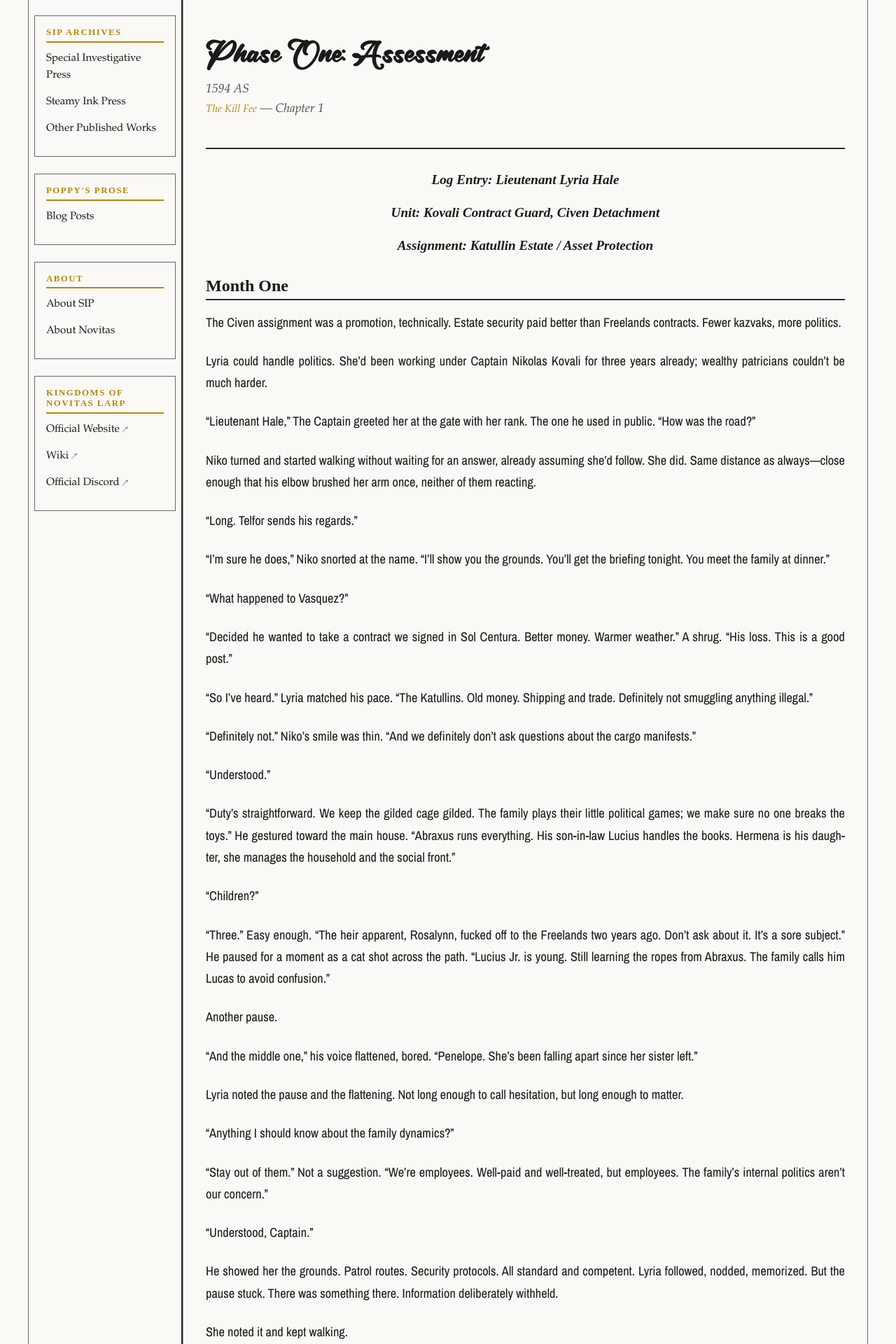
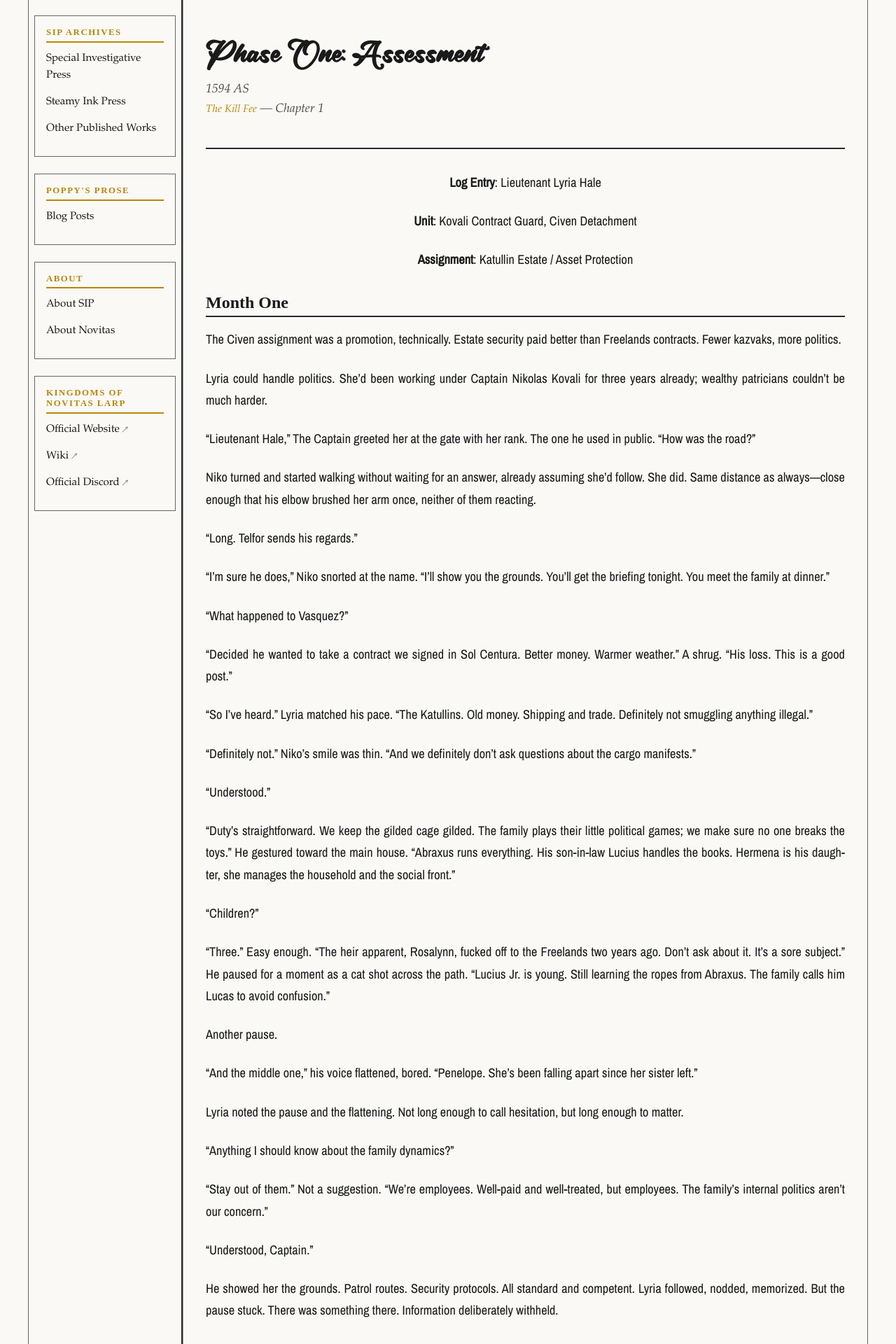
Before and after one commit to ftkatyowser/steamy-ink, a Jekyll site: the page built from _posts/Kill_Fee/2026-01-12-kill_fee-ch1.md, in a window 1280 px wide. Shown: the part 381-2301 px from the top of the page at 70% size. Built offline with Jekyll 4.4.1, drawn with Linux system fonts in a browser that asks for light colours.

Commit message:
style changes

```diff
--- a/_posts/Kill_Fee/2026-01-12-kill_fee-ch1.md
+++ b/_posts/Kill_Fee/2026-01-12-kill_fee-ch1.md
@@ -10,9 +10,9 @@
 published: true
 ---
 
-<h3 style="text-align: center;"><strong>Log Entry</strong>: Lieutenant Lyria Hale</h3>
-<h3 style="text-align: center;"><strong>Unit</strong>: Kovali Contract Guard, Civen Detachment</h3>
-<h3 style="text-align: center;"><strong>Assignment</strong>: Katullin Estate / Asset Protection</h3>
+<p style="text-align: center;"><strong>Log Entry</strong>: Lieutenant Lyria Hale</p>
+<p style="text-align: center;"><strong>Unit</strong>: Kovali Contract Guard, Civen Detachment</p>
+<p style="text-align: center;"><strong>Assignment</strong>: Katullin Estate / Asset Protection</p>
 
 
 <h2>Month One</h2>
--- a/assets/css/style.css
+++ b/assets/css/style.css
@@ -172,6 +172,13 @@
   margin-top: var(--spacing-lg);
   margin-bottom: var(--spacing-sm);
   font-style: italic;
+}
+
+/* Centered h3 dividers (flower ornaments, week markers, etc.) */
+.blog-post-content h3[style*="text-align: center"] {
+  font-style: normal;
+  margin-top: var(--spacing-xl);
+  margin-bottom: var(--spacing-xl);
 }
 
 p {
```
